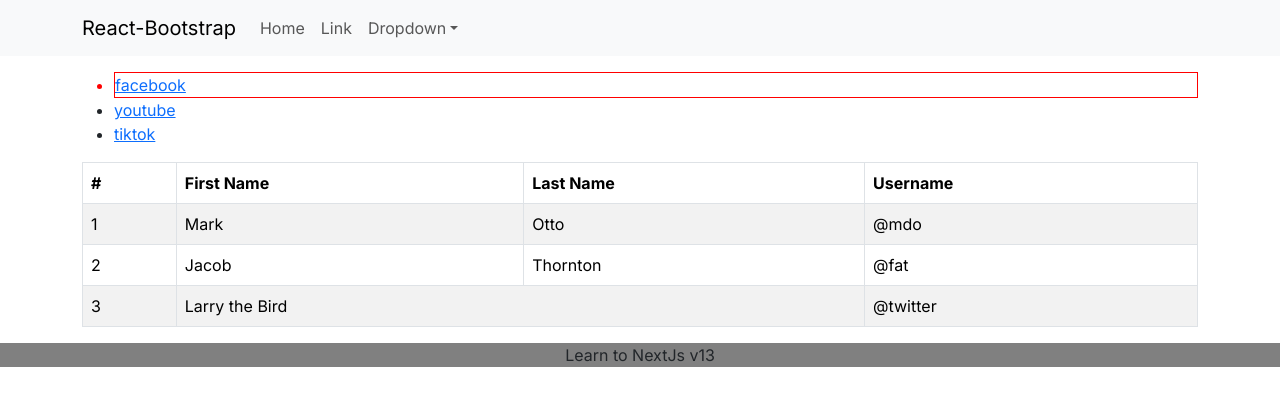
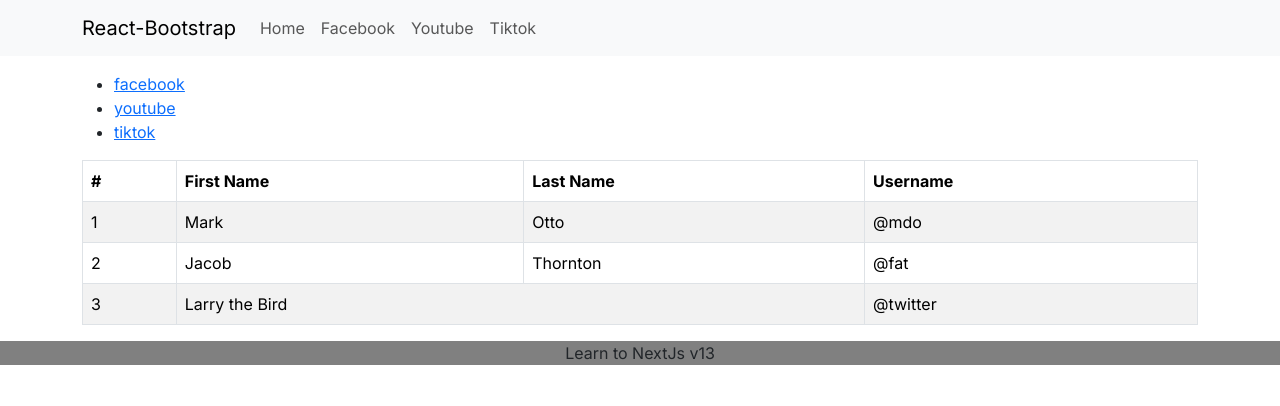
Before and after one commit to Huyllee/NextJs-v13-basic, a Next.js app: page / in a window 1280 px wide. Shown: the top 406 px of the page. Built offline with nearby package versions, Linux system fonts and the light colour scheme; no server answers.

Commit message:
fetch data

```diff
--- a/src/app/page.tsx
+++ b/src/app/page.tsx
@@ -1,19 +1,31 @@
+"use client"; //useEffect chay o client
 import styles from "@/styles/app.module.css";
+import Link from "next/link";
 import UserTable from "../components/Table";
+import { useEffect } from "react";
 
 export default function Home() {
+  useEffect(() => {
+    const fetchData = async () => {
+      const res = await fetch("http://localhost:8000/blogs");
+      const data = await res.json();
+      console.log(data);
+    };
+    fetchData();
+  }, []);
+
   return (
     <>
       <div className="my-3">
         <ul>
-          <li className={styles["red"]}>
-            <a href="/facebook">facebook</a>
+          <li>
+            <Link href="/facebook">facebook</Link>
           </li>
           <li>
-            <a href="/youtube">youtube</a>
+            <Link href="/youtube">youtube</Link>
           </li>
           <li>
-            <a href="/tiktok">tiktok</a>
+            <Link href="/tiktok">tiktok</Link>
           </li>
         </ul>
       </div>
--- a/src/components/NavBar/index.jsx
+++ b/src/components/NavBar/index.jsx
@@ -1,9 +1,9 @@
 "use client";
 
+import Link from "next/link";
 import Container from "react-bootstrap/Container";
 import Nav from "react-bootstrap/Nav";
 import Navbar from "react-bootstrap/Navbar";
-import NavDropdown from "react-bootstrap/NavDropdown";
 
 function NavBar() {
   return (
@@ -13,19 +13,18 @@ function NavBar() {
         <Navbar.Toggle aria-controls="basic-navbar-nav" />
         <Navbar.Collapse id="basic-navbar-nav">
           <Nav className="me-auto">
-            <Nav.Link href="#home">Home</Nav.Link>
-            <Nav.Link href="#link">Link</Nav.Link>
-            <NavDropdown title="Dropdown" id="basic-nav-dropdown">
-              <NavDropdown.Item href="#action/3.1">Action</NavDropdown.Item>
-              <NavDropdown.Item href="#action/3.2">
-                Another action
-              </NavDropdown.Item>
-              <NavDropdown.Item href="#action/3.3">Something</NavDropdown.Item>
-              <NavDropdown.Divider />
-              <NavDropdown.Item href="#action/3.4">
-                Separated link
-              </NavDropdown.Item>
-            </NavDropdown>
+            <Link className="nav-link" href="/">
+              Home
+            </Link>
+            <Link className="nav-link" href="/facebook">
+              Facebook
+            </Link>
+            <Link className="nav-link" href="/youtube">
+              Youtube
+            </Link>
+            <Link className="nav-link" href="/tiktok">
+              Tiktok
+            </Link>
           </Nav>
         </Navbar.Collapse>
       </Container>
```
